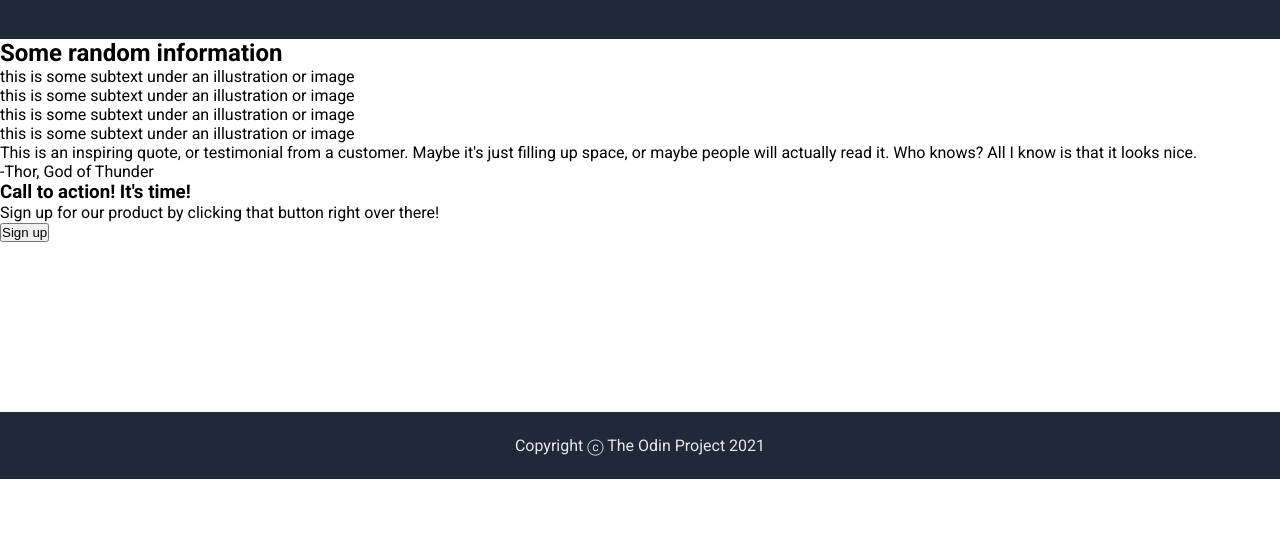
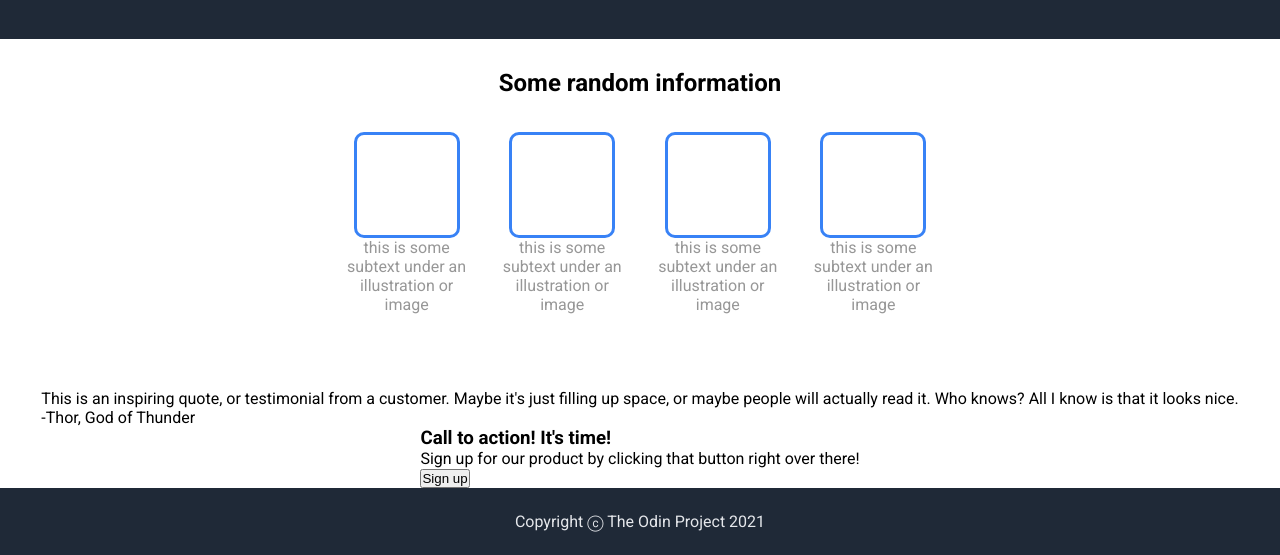
Before and after one commit to Barnaby-1/Landing-Page, a plain HTML site: page index.html in a window 1280 px wide. Shown: the part 321-876 px from the top of the page. Before the commit the page ends 800 px from the top, so only its background shows below. Drawn offline with Linux system fonts and the light colour scheme.

Commit message:
random information section of main section

```diff
--- a/index.html
+++ b/index.html
@@ -41,14 +41,24 @@
     <main>
         <div class="random-information">
             <h2>Some random information</h2>
+            <div class="random-information-boxes-and-text">
+                <div class="box-and-text">
                     <div class="box"></div>
                     <p>this is some subtext under an illustration or image</p>
+                </div>
+                <div class="box-and-text">
                     <div class="box"></div>
                     <p>this is some subtext under an illustration or image</p>
+                </div>
+                <div class="box-and-text">
                     <div class="box"></div>
                     <p>this is some subtext under an illustration or image</p>
+                </div>
+                <div class="box-and-text">
                     <div class="box"></div>
                     <p>this is some subtext under an illustration or image</p>
+                </div>
+            </div>
         </div>
         <div class="quote">
             <p>This is an inspiring quote, or testimonial from a customer. Maybe it's just filling up space, or maybe people will actually read it. Who knows? All I know is that it looks nice.</p>
--- a/resources/styles.css
+++ b/resources/styles.css
@@ -109,6 +109,51 @@ a {
 }
 
 
+/* main */
+
+main {
+    display: flex;
+    flex-direction: column;
+    align-items: center;
+    margin-top: 30px;
+}
+
+.random-information {
+    display: flex;
+    flex-direction: column;
+    align-items: center;
+    width: 55%;
+    margin-bottom: 75px;
+}
+
+.random-information h2 {
+    text-align: center;
+    margin-bottom: 35px;;
+}
+
+.random-information-boxes-and-text {
+    display: flex;
+    justify-content: space-between;
+    width: 85%;
+    gap: 24px;
+    text-align: center;
+}
+
+.box-and-text {
+    display: flex;
+    flex-direction: column;
+    align-items: center;
+    color: #979797;
+}
+
+.box {
+    height: 100px;
+    width: 100px;
+    border: solid #3882F6 3px;
+    border-radius: 10px;
+}
+
+
 /* footer */
 
 footer {
```
Lines whose indentation alone changed are shown as unchanged.
